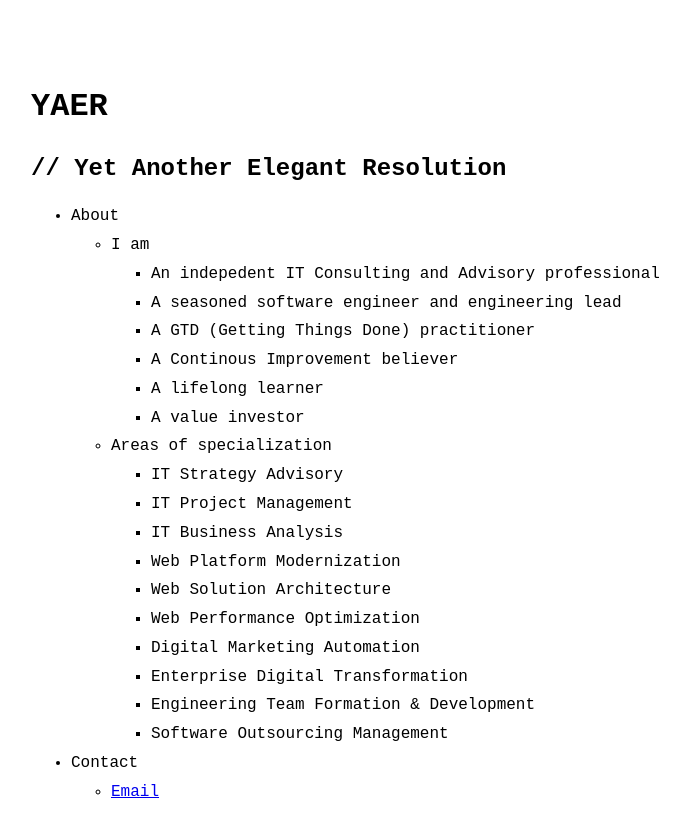
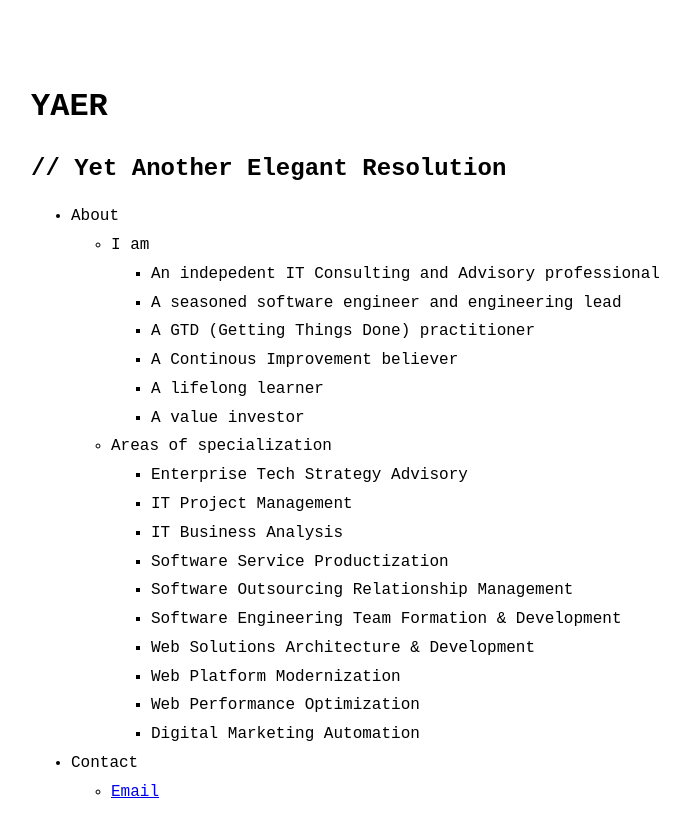
Before and after one commit to dotobe/yaer, a Jekyll site: the page built from index.md, in a window 1280 px wide. Shown: the top 837 px of the page, without its empty margins (289-979 px from the left). Built offline with Jekyll 4.4.1, drawn with Linux system fonts in a browser that asks for light colours.

Commit message:
update areas of specialization

```diff
--- a/_data/menu.yml
+++ b/_data/menu.yml
@@ -15,16 +15,16 @@ entries:
 
       - title: Areas of specialization
         entries:
-          - title: IT Strategy Advisory
+          - title: Enterprise Tech Strategy Advisory
           - title: IT Project Management
           - title: IT Business Analysis
+          - title: Software Service Productization
+          - title: Software Outsourcing Relationship Management
+          - title: Software Engineering Team Formation & Development
+          - title: Web Solutions Architecture & Development
           - title: Web Platform Modernization
-          - title: Web Solution Architecture
           - title: Web Performance Optimization
           - title: Digital Marketing Automation
-          - title: Enterprise Digital Transformation
-          - title: Engineering Team Formation & Development
-          - title: Software Outsourcing Management
 
   - title: Contact
     entries:
```
